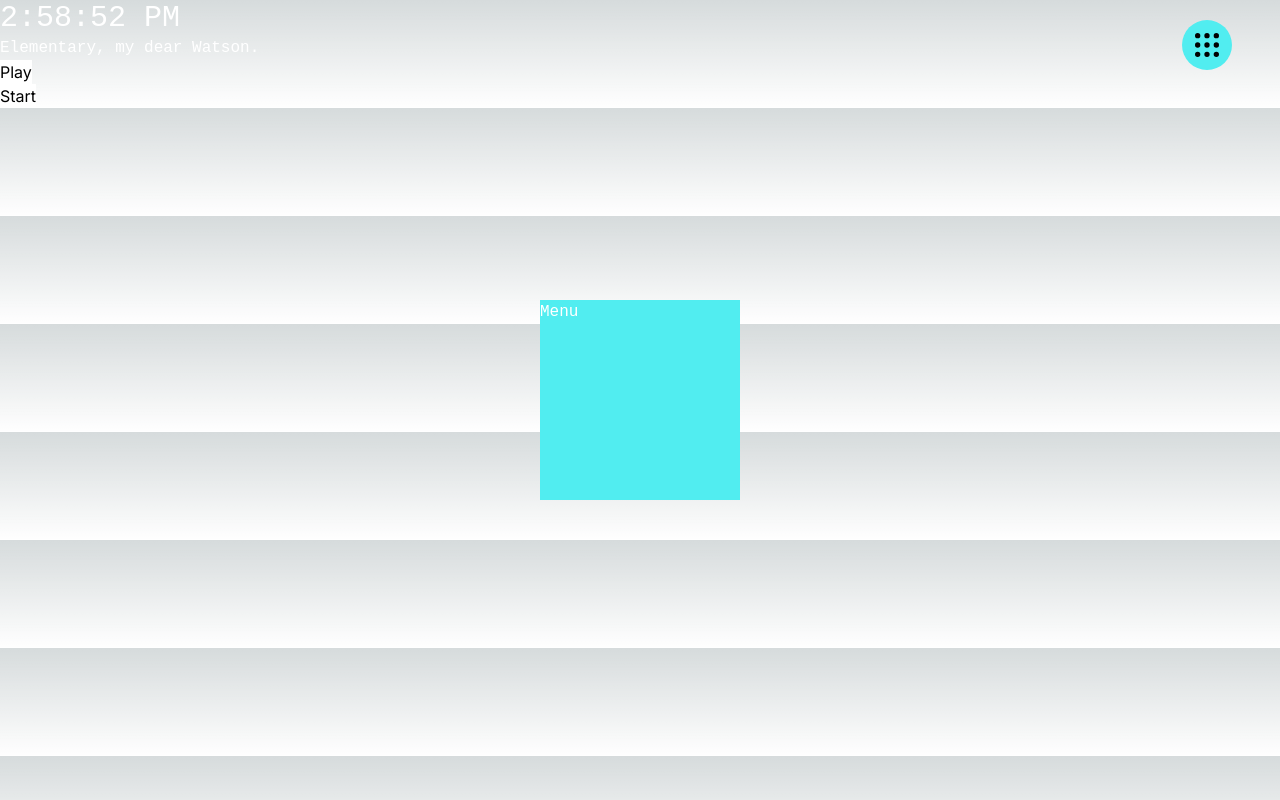
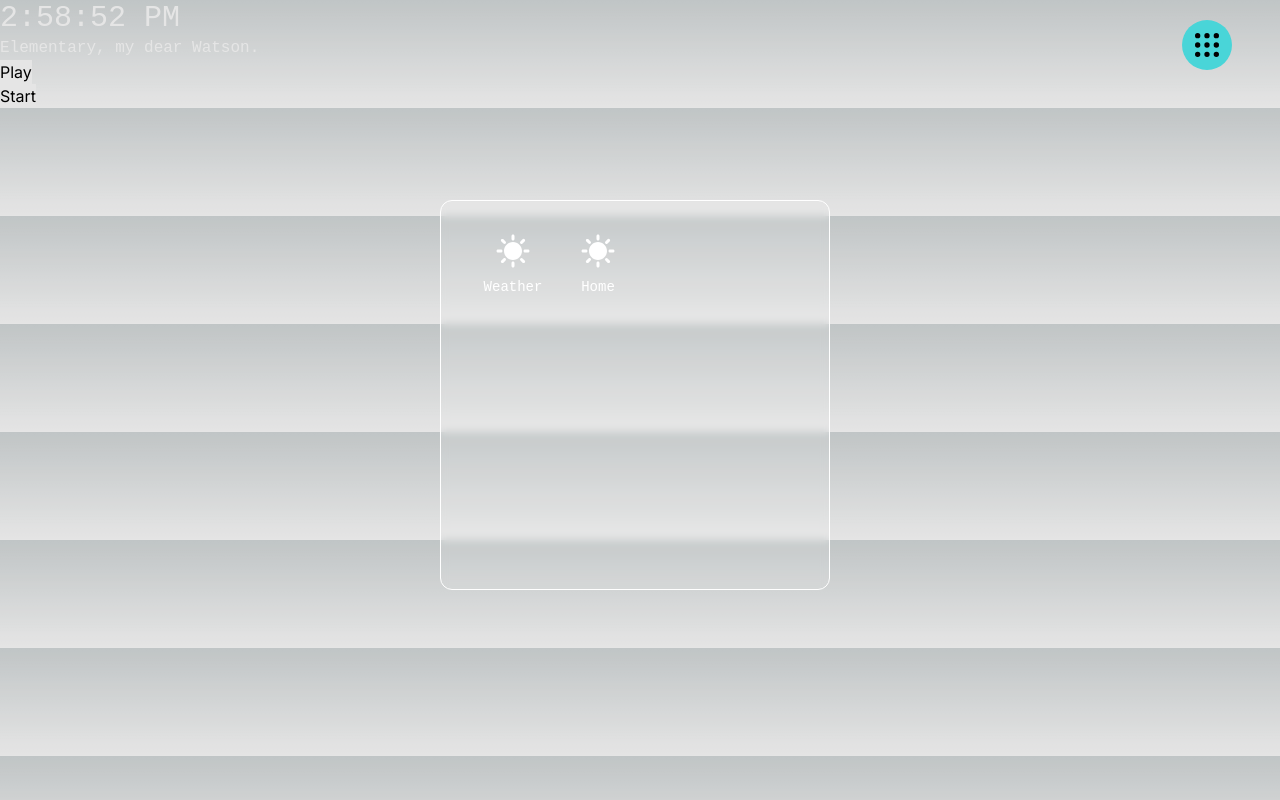
Before and after one commit to oscarsson444/project-kit, a Next.js app: page / in a window 1280 px wide. Both pictures are taken after a click on the element 1207 px from the left and 45 px from the top of the page. Built offline with nearby package versions, Linux system fonts and the light colour scheme.

Commit message:
feat: Menu popup works.

```diff
--- a/app/layout.js
+++ b/app/layout.js
@@ -1,6 +1,6 @@
+import { MenuIcon } from "@/components/MenuIcon";
 import { Inter } from "next/font/google";
 import "./globals.css";
-import { Navigator } from "@/components/Navigator";
 
 const inter = Inter({ subsets: ["latin"] });
 
@@ -13,7 +13,7 @@ export default function RootLayout({ children }) {
   return (
     <html lang="en">
       <body className={inter.className}>
-        <Navigator />
+        <MenuIcon />
         {children}
       </body>
     </html>
--- /dev/null
+++ b/components/MenuIcon.js
@@ -0,0 +1,28 @@
+"use client";
+import { useState } from "react";
+import { TbGridDots } from "react-icons/tb";
+import { MenuPopup } from "./MenuPopup";
+
+export const MenuIcon = () => {
+  const [isOpen, setIsOpen] = useState(false);
+  return (
+    <div>
+      <div className="absolute top-5 right-12 h-[50px] w-[50px] rounded-[50%] bg-primary cursor-pointer">
+        <div className="flex justify-center items-center w-full h-full">
+          <TbGridDots
+            onClick={() => {
+              setIsOpen(true);
+            }}
+            className="h-8 w-8"
+          />
+        </div>
+      </div>
+      <MenuPopup
+        isOpen={isOpen}
+        onClose={() => {
+          setIsOpen(false);
+        }}
+      />
+    </div>
+  );
+};
--- /dev/null
+++ b/components/MenuPopup.js
@@ -0,0 +1,62 @@
+import { useEffect, useState, useRef } from "react";
+import { motion, useAnimation } from "framer-motion";
+import { MdSunny, MdCloudySnowing } from "react-icons/md";
+
+const isClickInsideRectangle = (e, element) => {
+  const r = element.getBoundingClientRect();
+  const inside =
+    e.clientX > r.left &&
+    e.clientX < r.right &&
+    e.clientY > r.top &&
+    e.clientY < r.bottom;
+  return inside;
+};
+
+const paths = [
+  { icon: <MdSunny className="h-10 w-10" />, to: "/weather", name: "Weather" },
+  { icon: <MdSunny className="h-10 w-10" />, to: "/", name: "Home" },
+];
+
+export const MenuPopup = ({ isOpen, onClose }) => {
+  const ref = useRef(null);
+
+  useEffect(() => {
+    if (isOpen) {
+      ref.current?.showModal();
+    } else {
+      ref.current?.close();
+    }
+  }, [isOpen]);
+
+  const variants = {
+    open: { opacity: 1, scale: 1 },
+    closed: { opacity: 0, scale: 0 },
+  };
+
+  return (
+    <dialog
+      ref={ref}
+      onCancel={onClose}
+      className="bg-transparent overflow-hidden w-[425px] h-[425px] outline-none"
+      onClick={(e) =>
+        ref.current && !isClickInsideRectangle(e, ref.current) && onClose()
+      }
+    >
+      <motion.div
+        animate={isOpen ? "open" : "closed"}
+        variants={variants}
+        transition={{ type: "spring", stiffness: 280, damping: 25 }}
+        className="glass glass-blur w-[390px] h-[390px] absolute top-[calc(50%-200px)] left-[calc(50%-200px)]"
+      >
+        <div className="grid grid-cols-4 grid-rows-4 gap-4 p-4">
+          {paths.map((item, key) => (
+            <div className="flex flex-col p-2 justify-center items-center gap-2 cursor-pointer hover:bg-white/20 rounded w-20 h-20">
+              {item.icon}
+              <p className="text-sm">{item.name}</p>
+            </div>
+          ))}
+        </div>
+      </motion.div>
+    </dialog>
+  );
+};
--- a/components/Navigator.js
+++ /dev/null
@@ -1,41 +0,0 @@
-"use client";
-import { TbGridDots } from "react-icons/tb";
-import { useState } from "react";
-import { motion } from "framer-motion";
-
-export const Navigator = () => {
-  const [showMenu, setShowMenu] = useState(false);
-
-  const handleClick = () => {
-    console.log("click");
-    setShowMenu((prevState) => !prevState);
-  };
-
-  const variants = {
-    open: { opacity: 1, scale: 1 },
-    closed: { opacity: 0, scale: 0 },
-  };
-
-  return (
-    <div className="w-full h-full">
-      <div
-        onClick={handleClick}
-        className="absolute top-5 right-12 h-[50px] w-[50px] rounded-[50%] bg-primary cursor-pointer"
-      >
-        <div className="flex justify-center items-center w-full h-full">
-          <TbGridDots className="h-8 w-8" />
-        </div>
-      </div>
-
-      <motion.div
-        initial={false}
-        animate={showMenu ? "open" : "closed"}
-        variants={variants}
-        transition={{ type: "spring", stiffness: 260, damping: 20 }}
-        className="absolute top-[calc(50%-100px)] left-[calc(50%-100px)] w-[200px] h-[200px] bg-primary"
-      >
-        <p>Menu</p>
-      </motion.div>
-    </div>
-  );
-};
```
